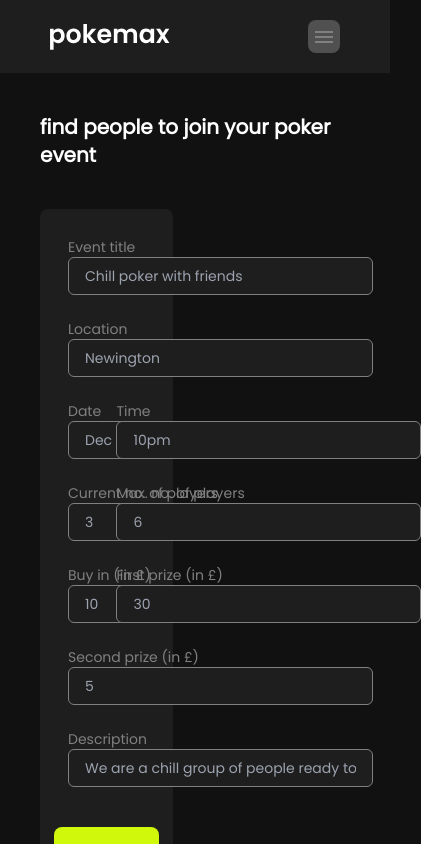
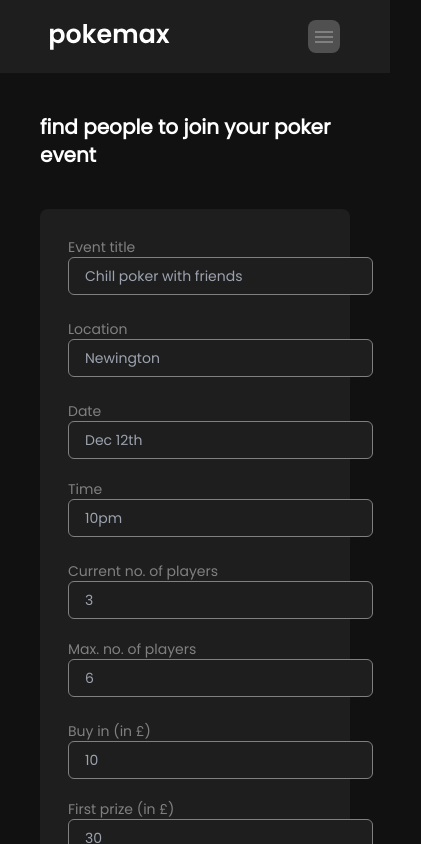
Before and after one commit to maximechemenda/thepokerapp, a Next.js app: page /create-event in a window 390 px wide. Shown: the top 844 px of the page, 421 px wide, since content can reach past the window. Built offline with nearby package versions, Linux system fonts and the light colour scheme; no server answers; the database is empty.

Commit message:
feat: responsive create event page

```diff
--- a/pages/create-event.tsx
+++ b/pages/create-event.tsx
@@ -87,7 +87,7 @@ export default function Home() {
      >
          {/* TODO(MC): Clean this code */}
         <div className="col-span-5">
-            <div className="grid grid-cols-7">
+            <div className="grid md:grid-cols-7">
             <div className="col-span-3">
                 <FormBase>
                     <Formik
@@ -124,7 +124,7 @@ export default function Home() {
                                         />
 
 
-                                    <div className="grid grid-cols-2 gap-5">
+                                    <div className="grid md:grid-cols-2 gap-5">
                                         <Field
                                             name="date"
                                             component={FormInput}
@@ -146,7 +146,7 @@ export default function Home() {
                                         />
                                     </div>
 
-                                    <div className="grid grid-cols-2 gap-5">
+                                    <div className="grid md:grid-cols-2 gap-5">
                                         <Field
                                             name="current_players"
                                             type="number"
@@ -167,7 +167,7 @@ export default function Home() {
                                         />
                                     </div>
 
-                                    <div className="grid grid-cols-2 gap-5">
+                                    <div className="grid md:grid-cols-2 gap-5">
                                         <Field
                                             name="buyin"
                                             type="number"
```
